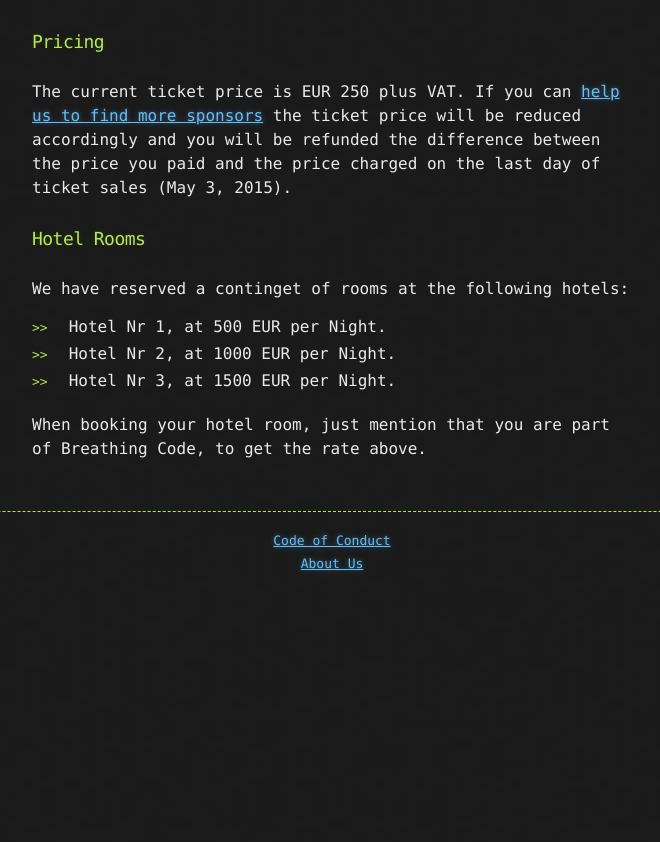
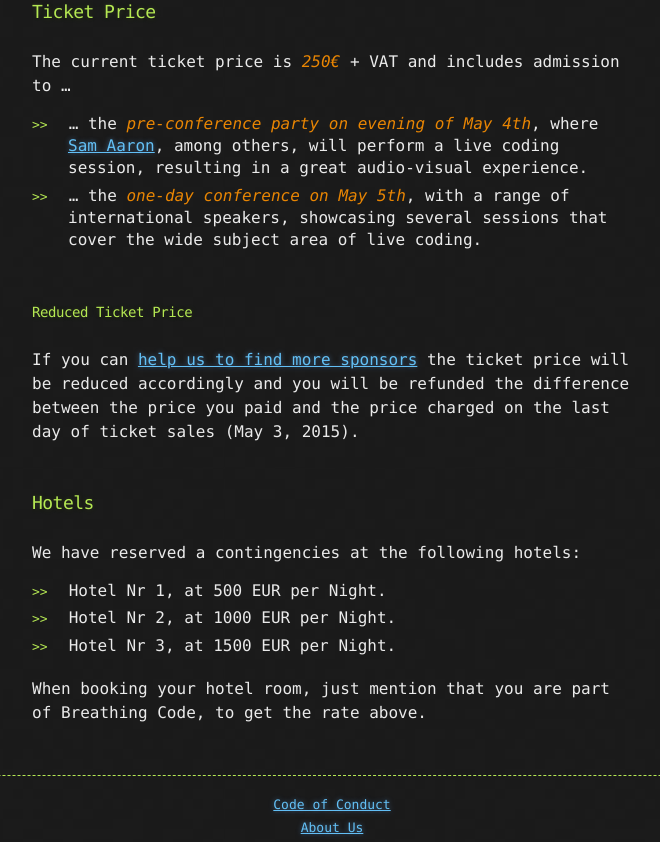
Before and after one commit to BreathingCode/BreathingCode.github.io, a Jekyll site: the page built from register.md, in a window 1280 px wide, cut to the strip 596-1438 px from the top of the page. Shown: the whole strip, without its empty margins (308-968 px from the left). Built offline with Jekyll 4.4.1, drawn with Linux system fonts in a browser that asks for light colours; nearby versions of some CDN libraries; Markdown is read by kramdown in place of the engine named in the settings; before the commit the page ends 1174 px from its top, so only the background shows below that.

Commit message:
adding more info to register page and minor style changes

```diff
--- a/css/styles.sass
+++ b/css/styles.sass
@@ -34,7 +34,7 @@
   max-width: 100%
 
 h1, h2, h3, h4, h5, h6
-  margin: 25px 0 25px
+  margin: 45px 0 25px
   font-weight: normal
   color: $green
   letter-spacing: -0.03em
--- a/register.md
+++ b/register.md
@@ -11,21 +11,33 @@
 -->
 
 <div style="width:100%; text-align:left;" >
-  <iframe  src="//eventbrite.de/tickets-external?eid=16137524771&ref=etckt" frameborder="0" height="350" width="100%" vspace="0" hspace="0" marginheight="5" marginwidth="5" scrolling="auto" allowtransparency="true"></iframe>
+  <iframe
+    src="//eventbrite.de/tickets-external?eid=16137524771&ref=etckt"
+    frameborder="0" height="300" width="100%" vspace="0" hspace="0" marginheight="5" marginwidth="5" scrolling="auto" allowtransparency="true"></iframe>
 <!--  <div style="font-family:Helvetica, Arial; font-size:10px; padding:5px 0 5px; margin:2px; width:100%; text-align:left;" ><a style="color:#ddd; text-decoration:none;" target="_blank" href="http://www.eventbrite.de/r/etckt">Event registration</a><span style="color:#ddd;"> for </span><a style="color:#ddd; text-decoration:none;" target="_blank" href="https://www.eventbrite.de/e/breathing-code-conference-tickets-16137524771?ref=etckt">Breathing Code Conference</a> <span style="color:#ddd;">powered by</span> <a style="color:#ddd; text-decoration:none;" target="_blank" href="http://www.eventbrite.de?ref=etckt">Eventbrite</a></div>
 -->
 </div>
 
-### Pricing
+### Ticket Price
 
-The current ticket price is EUR 250 plus VAT. If you can [help us to find more
-sponsors](/sponsoring.html) the ticket price will be reduced accordingly and
-you will be refunded the difference between the price you paid and the price
-charged on the last day of ticket sales (May 3, 2015).
+The current ticket price is *250€* + VAT and includes admission to ...
 
-### Hotel Rooms
+- ... the *pre-conference party on evening of May 4th*, where [Sam
+  Aaron](/2015/01/28/speaker-sam.html), among others, will perform a live coding
+  session, resulting in a great audio-visual experience.
+- ... the *one-day conference on May 5th*, with a range of international speakers,
+  showcasing several sessions that cover the wide subject area of live coding.
 
-We have reserved a continget of rooms at the following hotels:
+#### Reduced Ticket Price
+
+If you can [help us to find more sponsors](/sponsoring.html) the ticket price
+will be reduced accordingly and you will be refunded the difference between the
+price you paid and the price charged on the last day of ticket sales (May 3,
+2015).
+
+### Hotels
+
+We have reserved a contingencies at the following hotels:
 
 - Hotel Nr 1, at 500 EUR per Night.
 - Hotel Nr 2, at 1000 EUR per Night.
```
